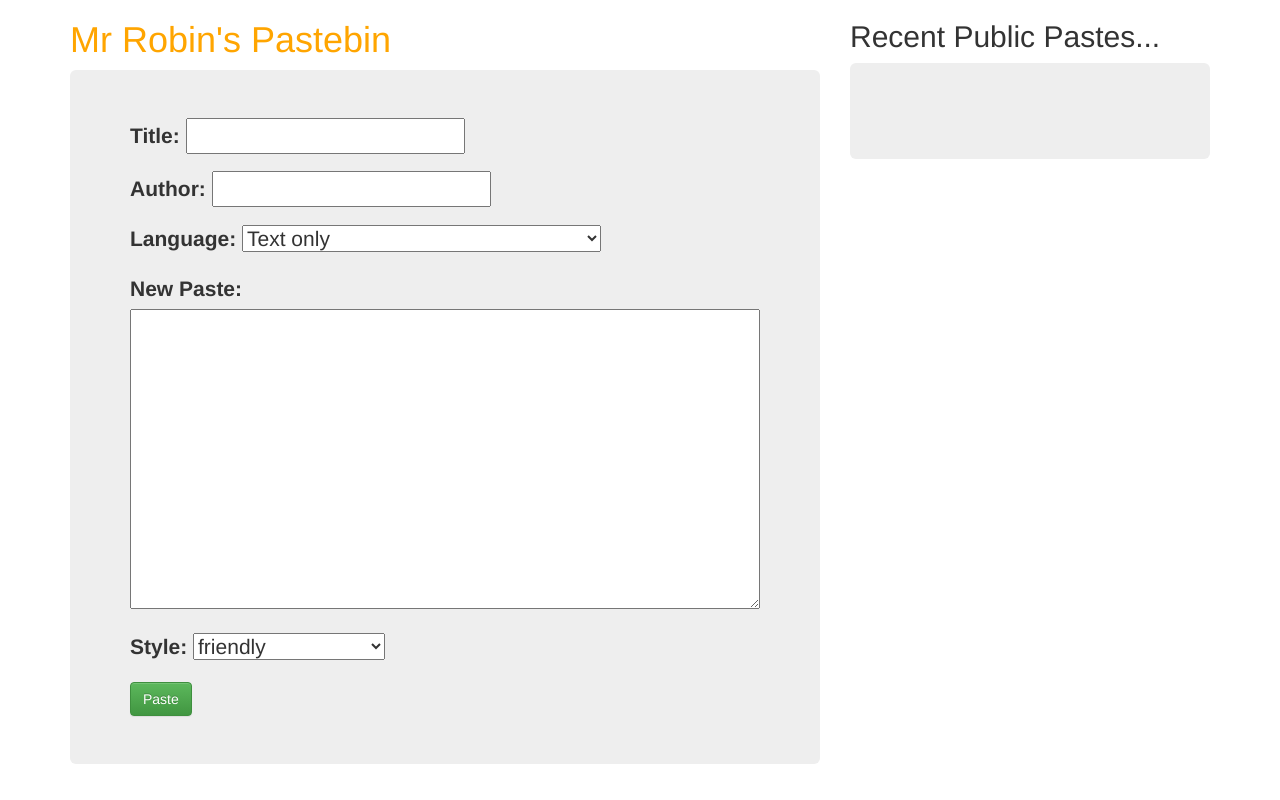
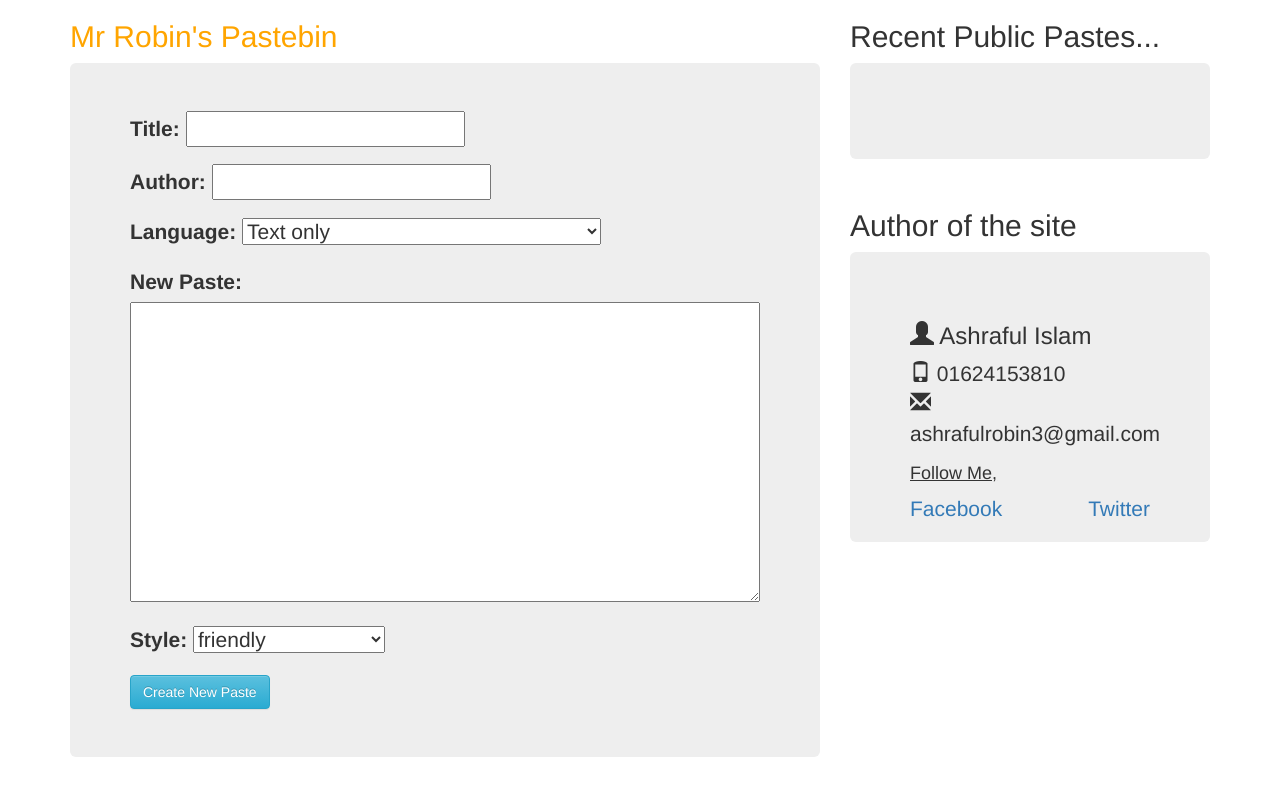
Before and after one commit to ashraful-robin/CodePase, a Django app: page / in a window 1280 px wide. Run offline with Django 3.2, Linux system fonts and the light colour scheme; data that the repository does not hold is empty; some libraries are stand-ins or nearby versions.

Commit message:
Changes the code view Part and added author details

```diff
--- a/paste/templates/home.html
+++ b/paste/templates/home.html
@@ -7,13 +7,13 @@
 	<div class="row">
 		<div class="col-lg-8 col-md-8 col-sm-12 col-xs-12">
 			<div>
-				<h1 class="title">Mr Robin's Pastebin</h1>
+				<h2 class="title">Mr Robin's Pastebin</h2>
 			</div>
 		    <div class="jumbotron">
 		        <form class="form" method="POST">
 		            {% csrf_token %}
 		            {{ form.as_p }}
-		            <input class="btn btn-md btn-success" type="submit" value="Paste">
+		            <input class="btn btn-md btn-info" type="submit" value="Create New Paste">
 		        </form>
 		    </div>
 		</div>
@@ -27,6 +27,23 @@
 				{% endfor %}
 			</div>
 		</div>
+        <div class="col-lg-4 col-md-4 col-sm-12 col-xs-12">
+			<h2>Author of the site</h2>
+			<div class="jumbotron">
+				<h3><span class="glyphicon glyphicon-user"></span> Ashraful Islam</h3>
+                <p>
+                    <span class="glyphicon glyphicon-phone"></span> 01624153810 <br/>
+                    <span class="glyphicon glyphicon-envelope"></span> ashrafulrobin3@gmail.com
+                </p>
+                <h4><u>Follow Me,</u> </h4>
+                <p style="float: left">
+                    <a href="www.facebook.com/ThisIsMrRobin">Facebook</a>
+                </p>
+			    <p style="float: Right">
+                    <a href="www.twitter.com/ashraful_robin">Twitter</a>
+                </p>
+            </div>
+		</div>
 	</div>
 </div>
 
```
Also changed, not shown: paste/templates/code-view.html (+30 -6 lines).
